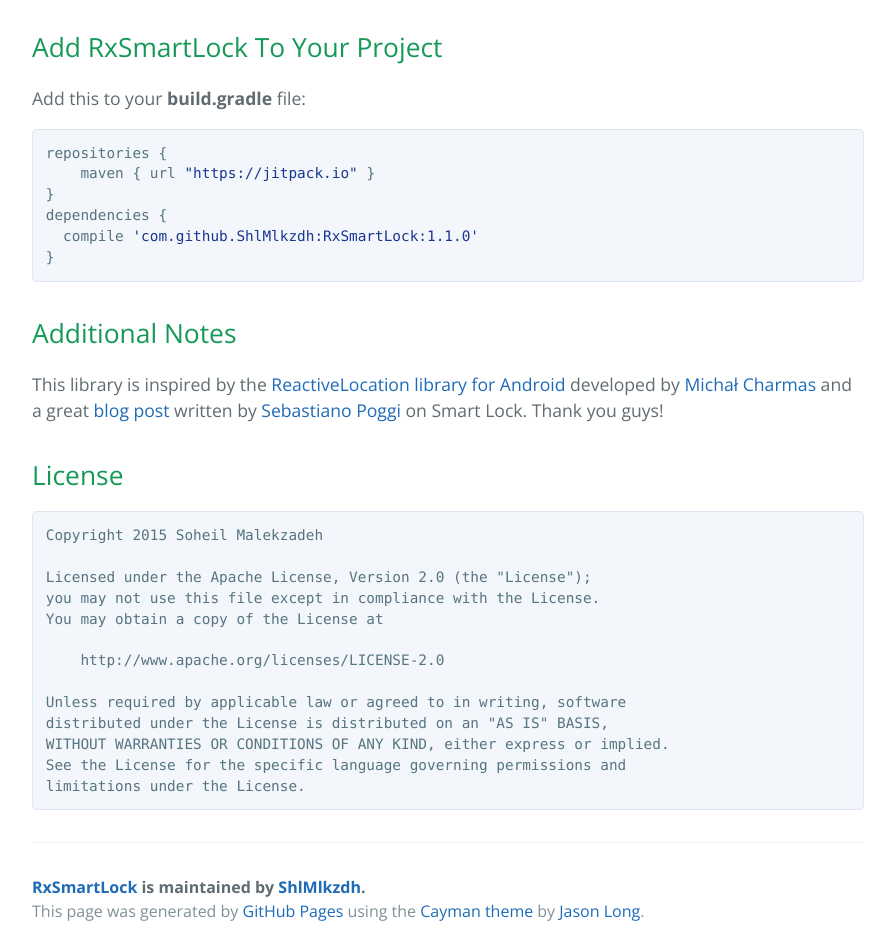
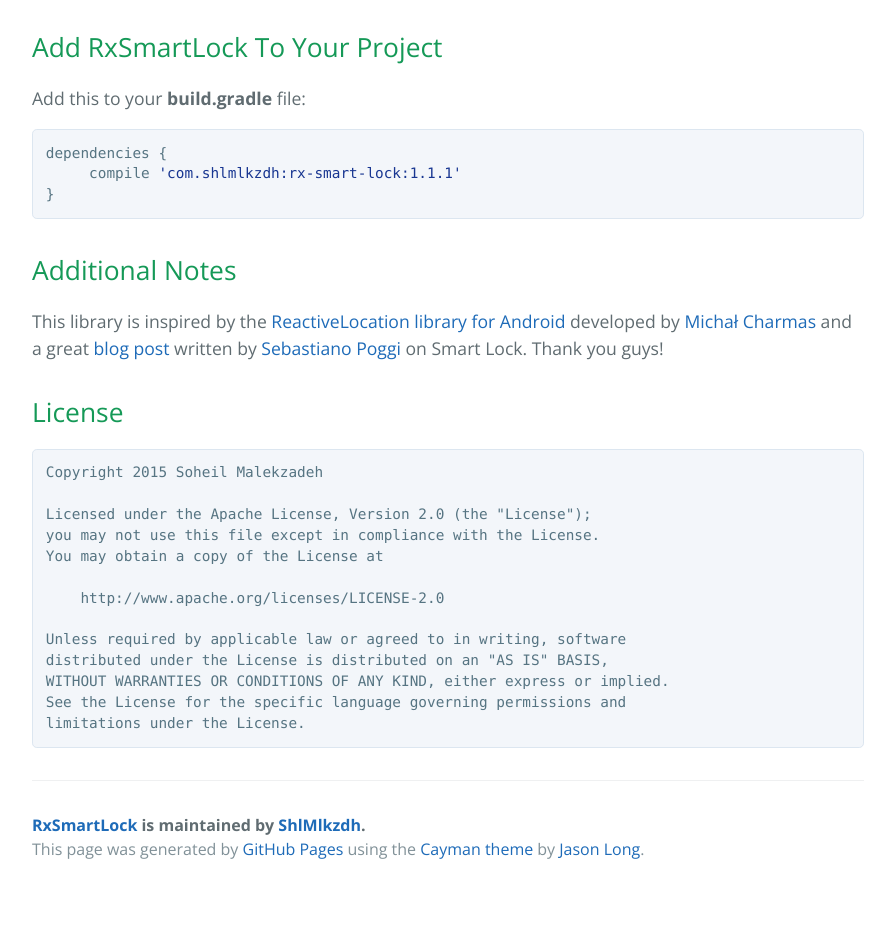
Before and after one commit to mxmlkzdh/RxSmartLock, a plain HTML site: page index.html in a window 1280 px wide. Shown: the part 6060-6986 px from the top of the page, without its empty margins (192-1087 px from the left). After the commit the page ends 6953 px from the top, so only its background shows below. Drawn offline with nearby package versions, Linux system fonts and the light colour scheme.

Commit message:
Create gh-pages branch via GitHub

```diff
--- a/index.html
+++ b/index.html
@@ -259,11 +259,8 @@
 
 <p>Add this to your <strong>build.gradle</strong> file:</p>
 
-<div class="highlight highlight-source-java"><pre>repositories {
-    maven { url <span class="pl-s"><span class="pl-pds">"</span>https://jitpack.io<span class="pl-pds">"</span></span> }
-}
-dependencies {
-  compile <span class="pl-s"><span class="pl-pds">'</span>com.github.ShlMlkzdh:RxSmartLock:1.1.0<span class="pl-pds">'</span></span>
+<div class="highlight highlight-source-java"><pre>dependencies {
+     compile <span class="pl-s"><span class="pl-pds">'</span>com.shlmlkzdh:rx-smart-lock:1.1.1<span class="pl-pds">'</span></span>
 }</pre></div>
 
 <h2>
```
Also changed, not shown: params.json (+1 -1 lines).
